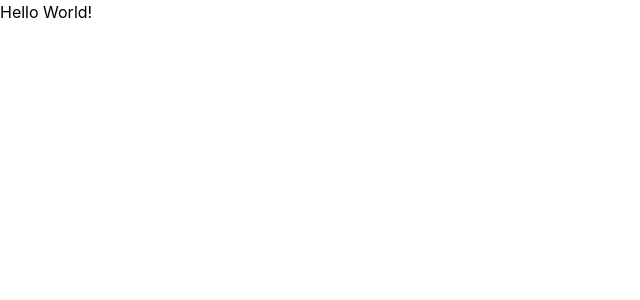
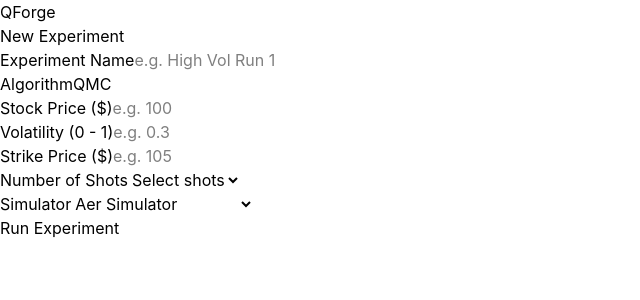
Before and after one commit to Tanishk-Modi/QuantumForge, a React app in the folder frontend/: page / in a window 1280 px wide. Shown: the top 300 px of the page, without its empty margins (0-640 px from the left). Built offline with nearby package versions, Linux system fonts and the light colour scheme; the HTML template or start-up script is replaced by a standard one.

Commit message:
implemented basic react form and async functions to send data

```diff
--- a/frontend/package.json
+++ b/frontend/package.json
@@ -11,6 +11,7 @@
   },
   "dependencies": {
     "@tailwindcss/vite": "^4.3.2",
+    "axios": "^1.18.1",
     "react": "^19.2.7",
     "react-dom": "^19.2.7",
     "tailwindcss": "^4.3.2"
--- a/frontend/src/App.jsx
+++ b/frontend/src/App.jsx
@@ -1,10 +1,12 @@
 import { useState } from 'react'
+import CreateExperiment from './CreateExperiment'
 
 function App() {
 
   return (
     <>
-      <h1>Hello World!</h1>
+      <h1>QForge</h1>
+      <CreateExperiment></CreateExperiment>
     </>
   )
 }
--- /dev/null
+++ b/frontend/src/CreateExperiment.jsx
@@ -0,0 +1,158 @@
+import { useState } from "react"
+import apiClient from "./api/client"
+
+function CreateExperiment() {
+
+    const [formData, setFormData] = useState({
+        name: "",
+        algorithm: "QMC",
+        stock_price: "",
+        volatility: "",
+        strike_price: "",
+        n_shots: "",
+        simulator: "aer_simulator"
+    })
+
+    const [isLoading, setIsLoading] = useState(false)
+    const [error, setError] = useState(null)
+    const [success, setSuccess] = useState(false)
+
+    const handleChange = (e) => {
+        setFormData({ ...formData, [e.target.name]: e.target.value })
+    }
+
+    const handleSubmit = async (e) => {
+        e.preventDefault()
+        setIsLoading(true)
+        setError(null)
+        setSuccess(false)
+
+        try {
+            // restructure form data into proper shape for backend
+            const payload = {
+                name: formData.name,
+                algorithm: formData.algorithm,
+                parameters: {
+                    stock_price: parseFloat(formData.stock_price),
+                    volatility: parseFloat(formData.volatility),
+                    strike_price: parseFloat(formData.strike_price),
+                    n_shots: parseInt(formData.n_shots),
+                    simulator: formData.simulator
+                }
+            }
+
+            const response = await apiClient.post("/api/experiments", payload)
+            console.log(response.data)
+            setSuccess(true)
+
+        } catch (err) {
+            console.error(err)
+            setError("Failed to create experiment.")
+        } finally {
+            setIsLoading(false)
+        }
+    }
+
+    return (
+        <div>
+            <h2>New Experiment</h2>
+
+            <form onSubmit={handleSubmit}>
+
+                <div>
+                    <label>Experiment Name</label>
+                    <input
+                        type="text"
+                        name="name"
+                        value={formData.name}
+                        onChange={handleChange}
+                        placeholder="e.g. High Vol Run 1"
+                    />
+                </div>
+
+                <div>
+                    <label>Algorithm</label>
+                    <input
+                        type="text"
+                        name="algorithm"
+                        value={formData.algorithm}
+                        readOnly
+                    />
+                </div>
+
+                <div>
+                    <label>Stock Price ($)</label>
+                    <input
+                        type="number"
+                        name="stock_price"
+                        value={formData.stock_price}
+                        onChange={handleChange}
+                        placeholder="e.g. 100"
+                    />
+                </div>
+
+                <div>
+                    <label>Volatility (0 - 1)</label>
+                    <input
+                        type="number"
+                        name="volatility"
+                        value={formData.volatility}
+                        onChange={handleChange}
+                        placeholder="e.g. 0.3"
+                        step="0.01"
+                        min="0"
+                        max="1"
+                    />
+                </div>
+
+                <div>
+                    <label>Strike Price ($)</label>
+                    <input
+                        type="number"
+                        name="strike_price"
+                        value={formData.strike_price}
+                        onChange={handleChange}
+                        placeholder="e.g. 105"
+                    />
+                </div>
+
+                <div>
+                    <label>Number of Shots</label>
+                    <select
+                        name="n_shots"
+                        value={formData.n_shots}
+                        onChange={handleChange}
+                    >
+                        <option value="">Select shots</option>
+                        <option value="512">512</option>
+                        <option value="1024">1024</option>
+                        <option value="2048">2048</option>
+                        <option value="4096">4096</option>
+                    </select>
+                </div>
+
+                <div>
+                    <label>Simulator</label>
+                    <select
+                        name="simulator"
+                        value={formData.simulator}
+                        onChange={handleChange}
+                    >
+                        <option value="aer_simulator">Aer Simulator</option>
+                        <option value="statevector_simulator">Statevector Simulator</option>
+                    </select>
+                </div>
+
+                {error && <p>{error}</p>}
+                {success && <p>Experiment created successfully.</p>}
+
+                <button type="submit" disabled={isLoading}>
+                    {isLoading ? "Running..." : "Run Experiment"}
+                </button>
+
+            </form>
+        </div>
+    )
+}
+
+export default CreateExperiment
--- /dev/null
+++ b/frontend/src/api/client.js
@@ -0,0 +1,7 @@
+import axios from "axios"
+
+const apiClient = axios.create({
+    baseURL: "http://localhost:8000"
+})
+
+export default apiClient
```
Also changed, not shown: 2 other files (tests, documents, lock files or other folders).
